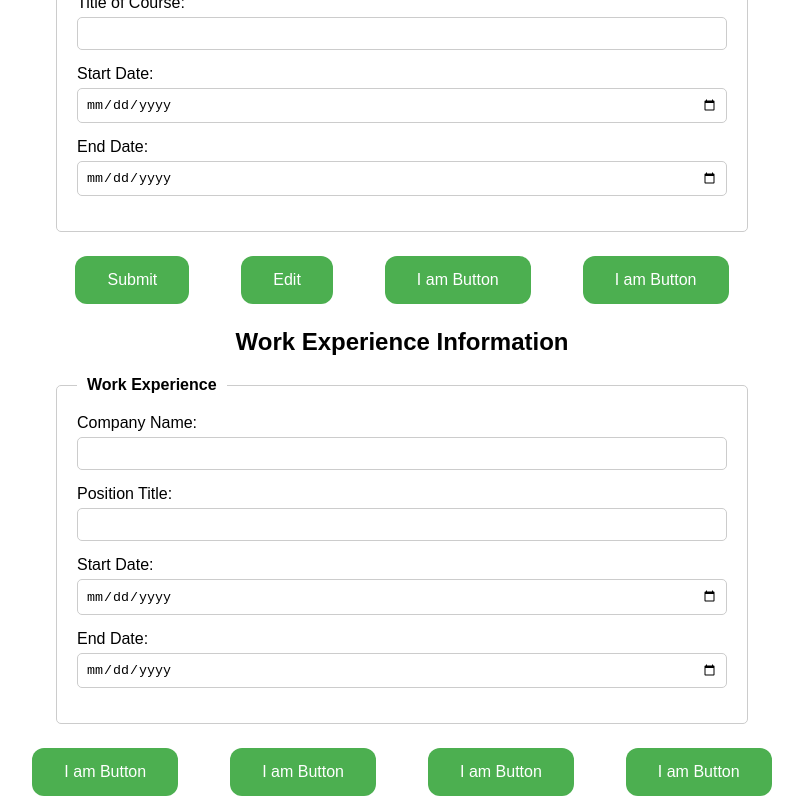
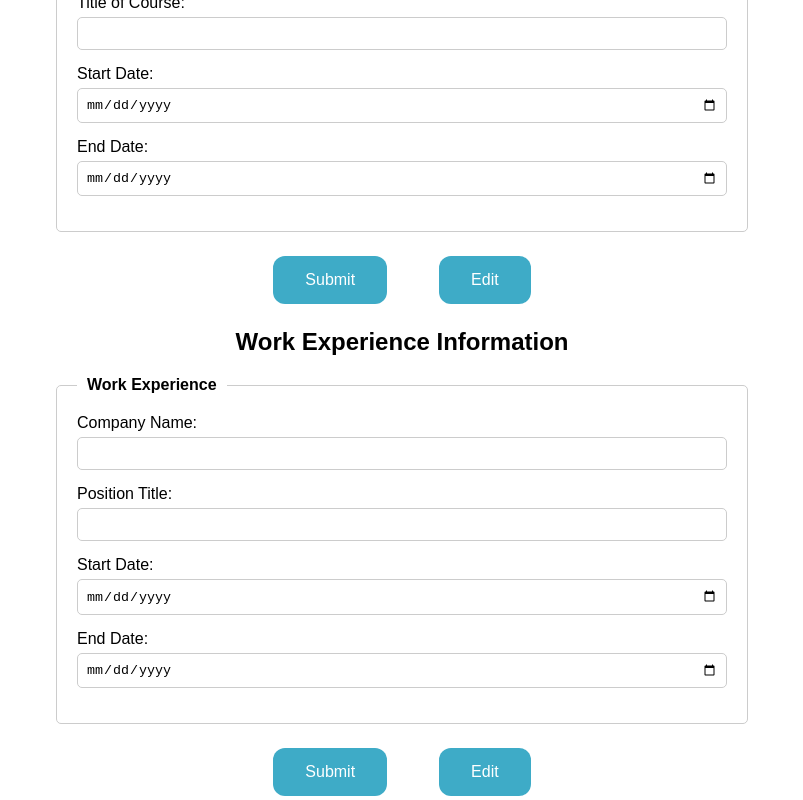
Before and after one commit to Bradley-Hill/OdinCVProject, a React (Vite) app: page / in a window 1280 px wide. Shown: the part 942-1742 px from the top of the page, without its empty margins (238-1041 px from the left). Built offline with nearby package versions, Linux system fonts and the light colour scheme.

Commit message:
Refactor EducationInfo component to use form submission and enable edit button.

```diff
--- a/src/components/Button.tsx
+++ /dev/null
@@ -1,10 +0,0 @@
-import React from 'react'
-import "../styles/Button.css"
-
-export default function Button() {
-  return (
-    <>
-    <button className='button'>I am Button</button>
-    </>
-  )
-}
--- a/src/components/EducationInfo.tsx
+++ b/src/components/EducationInfo.tsx
@@ -1,11 +1,10 @@
-import React from 'react'
-import Button from "./Button";
+import React from "react";
+
 import EditButton from "./EditButton";
 import SubmitButton from "./SubmitButton";
 import "../styles/EducationInfo.css";
 
 export default function EducationInfo() {
-
   const [isEditing, setIsEditing] = React.useState(true);
   const [school, setSchool] = React.useState("");
   const [course, setCourse] = React.useState("");
@@ -44,57 +43,81 @@ export default function EducationInfo() {
     setIsEditing(true);
   };
   return (
-
-    <section><h2>Education Information</h2>
+    <section>
+      <h2>Education Information</h2>
       {isEditing ? (
-
         <form onSubmit={handleSubmit}>
           <fieldset>
             <legend>Education History</legend>
             <div className="formGroup">
               <label htmlFor="schoolInput">School: </label>
-      <input type="text" id="schoolInput" name='school' onChange={handleInputChange}/>
-
+              <input
+                type="text"
+                id="schoolInput"
+                name="school"
+                value={school}
+                onChange={handleInputChange}
+              />
             </div>
             <div className="formGroup">
               <label htmlFor="courseInput">Title of Course: </label>
-      <input type="text" id="courseInput" name='course' onChange={handleInputChange}/>
-
+              <input
+                type="text"
+                id="courseInput"
+                name="course"
+                value={course}
+                onChange={handleInputChange}
+              />
             </div>
             <div className="formGroup">
               <label htmlFor="startInput">Start Date: </label>
-      <input type="date" id="startInput" name='startDate' onChange={handleInputChange}/>
-
+              <input
+                type="date"
+                id="startInput"
+                name="startDate"
+                value={startDate}
+                onChange={handleInputChange}
+              />
             </div>
             <div className="formGroup">
               <label htmlFor="endInput">End Date: </label>
-      <input type="date" id="endInput" name='endDate' onChange={handleInputChange}/>
-
+              <input
+                type="date"
+                id="endInput"
+                name="endDate"
+                value={endDate}
+                onChange={handleInputChange}
+              />
             </div>
-
           </fieldset>
           <div className="buttonContainer">
             <SubmitButton>Submit</SubmitButton>
             <EditButton onClick={handleEdit}>Edit</EditButton>
-        <Button />
-        <Button />
           </div>
         </form>
       ) : (
         <div className="displayEducation">
-        <p><strong>School: </strong> {school}</p>
-        <p><strong>Course: </strong>{course}</p>
-        <p><strong>Start Date: </strong>{startDate}</p>
-        <p><strong>End Date: </strong>{endDate}</p>
+          <p>
+            <strong>School: </strong> {school}
+          </p>
+          <p>
+            <strong>Course: </strong>
+            {course}
+          </p>
+          <p>
+            <strong>Start Date: </strong>
+            {startDate}
+          </p>
+          <p>
+            <strong>End Date: </strong>
+            {endDate}
+          </p>
           <div className="buttonContainer">
             <SubmitButton>Submit</SubmitButton>
             <EditButton onClick={handleEdit}>Edit</EditButton>
-        <Button />
-        <Button />
           </div>
         </div>
       )}
     </section>
-
-  )
+  );
 }
--- a/src/components/WorkExperienceInfo.tsx
+++ b/src/components/WorkExperienceInfo.tsx
@@ -1,38 +1,121 @@
 import React from "react";
-import Button from "./Button";
+
+import EditButton from "./EditButton";
+import SubmitButton from "./SubmitButton";
 import "../styles/WorkExperienceInfo.css";
 
 export default function WorkExperienceInfo() {
+  const [isEditing, setIsEditing] = React.useState(true);
+  const [companyName, setCompanyName] = React.useState("");
+  const [positionTitle, setPositionTitle] = React.useState("");
+  const [startDate, setStartDate] = React.useState("");
+  const [endDate, setEndDate] = React.useState("");
+
+  const handleInputChange = (e: React.ChangeEvent<HTMLInputElement>) => {
+    const { name, value } = e.target;
+    switch (name) {
+      case "companyName":
+        setCompanyName(value);
+        break;
+      case "positionTitle":
+        setPositionTitle(value);
+        break;
+      case "startDate":
+        setStartDate(value);
+        break;
+      case "endDate":
+        setEndDate(value);
+        break;
+      default:
+        break;
+    }
+  };
+
+  const handleSubmit = (e: React.FormEvent<HTMLFormElement>) => {
+    e.preventDefault();
+    console.log("Form Submitted");
+    setIsEditing(false);
+  };
+
+  const handleEdit = (e: React.MouseEvent<HTMLButtonElement>) => {
+    e.preventDefault();
+    console.log("Edit");
+    setIsEditing(true);
+  };
+
   return (
     <section>
       <h2>Work Experience Information</h2>
-      <form>
+      {isEditing ? (
+        <form onSubmit={handleSubmit}>
           <fieldset>
             <legend>Work Experience</legend>
             <div className="formGroup">
               <label htmlFor="companyNameInput">Company Name: </label>
-            <input type="text" id="companyNameInput" />
+              <input
+                type="text"
+                id="companyNameInput"
+                name="companyName"
+                value={companyName}
+                onChange={handleInputChange}
+              />
             </div>
             <div className="formGroup">
               <label htmlFor="positionTitleInput">Position Title: </label>
-            <input type="text" id="positionTitleInput" />
+              <input
+                type="text"
+                id="positionTitleInput"
+                name="positionTitle"
+                value={positionTitle}
+                onChange={handleInputChange}
+              />
             </div>
             <div className="formGroup">
               <label htmlFor="startInput">Start Date: </label>
-            <input type="date" id="startInput" />
+              <input
+                type="date"
+                id="startInput"
+                name="startDate"
+                value={startDate}
+                onChange={handleInputChange}
+              />
             </div>
             <div className="formGroup">
               <label htmlFor="endInput">End Date: </label>
-            <input type="date" id="endInput" />
+              <input
+                type="date"
+                id="endInput"
+                name="endDate"
+                value={endDate}
+                onChange={handleInputChange}
+              />
             </div>
           </fieldset>
           <div className="buttonContainer">
-          <Button />
-          <Button />
-          <Button />
-          <Button />
+            <SubmitButton>Submit</SubmitButton>
+            <EditButton onClick={handleEdit}>Edit</EditButton>
           </div>
         </form>
+      ) : (
+        <div className="displayWorkExperience">
+          <p>
+            <strong>Company Name: </strong> {companyName}
+          </p>
+          <p>
+            <strong>Position Title: </strong> {positionTitle}
+          </p>
+          <p>
+            <strong>Start Date: </strong> {startDate}
+          </p>
+          <p>
+            <strong>End Date: </strong> {endDate}
+          </p>
+          <div className="buttonContainer">
+            <SubmitButton>Submit</SubmitButton>
+            <EditButton onClick={handleEdit}>Edit</EditButton>
+          </div>
+        </div>
+      )}
     </section>
   );
 }
--- a/src/styles/Button.css
+++ /dev/null
@@ -1,17 +0,0 @@
-.button {
-    background-color: #4CAF50; /* Green background */
-    border: none; /* Remove borders */
-    color: white; /* White text */
-    padding: 15px 32px; /* Some padding */
-    text-align: center; /* Centered text */
-    text-decoration: none; /* Remove underline */
-    display: inline-block; /* Make the button inline-block */
-    font-size: 16px; /* Increase font size */
-    margin: 4px 2px; /* Some margin */
-    cursor: pointer; /* Pointer/hand icon */
-    border-radius: 12px; /* Rounded corners */
-  }
-
-  .button:hover {
-    background-color: #45a049; /* Darker green on hover */
-  }
--- a/src/styles/EditButton.css
+++ b/src/styles/EditButton.css
@@ -1,5 +1,5 @@
 .editButton {
-    background-color: #4CAF50; /* Green background */
+    background-color: #3eabc7; /* Green background */
     border: none; /* Remove borders */
     color: white; /* White text */
     padding: 15px 32px; /* Some padding */
--- a/src/styles/SubmitButton.css
+++ b/src/styles/SubmitButton.css
@@ -1,5 +1,5 @@
 .submitButton {
-    background-color: #4CAF50; /* Green background */
+    background-color: #3eabc7; /* Green background */
     border: none; /* Remove borders */
     color: white; /* White text */
     padding: 15px 32px; /* Some padding */
--- a/src/styles/WorkExperienceInfo.css
+++ b/src/styles/WorkExperienceInfo.css
@@ -22,3 +22,10 @@
     padding: 0 10px;
     font-weight: bold;
   }
+
+  .displayWorkExperience{
+    display: flex;
+    flex-direction: column ;
+    align-items: center;
+    justify-content: space-between;
+  }
```
Lines whose indentation alone changed are shown as unchanged.
